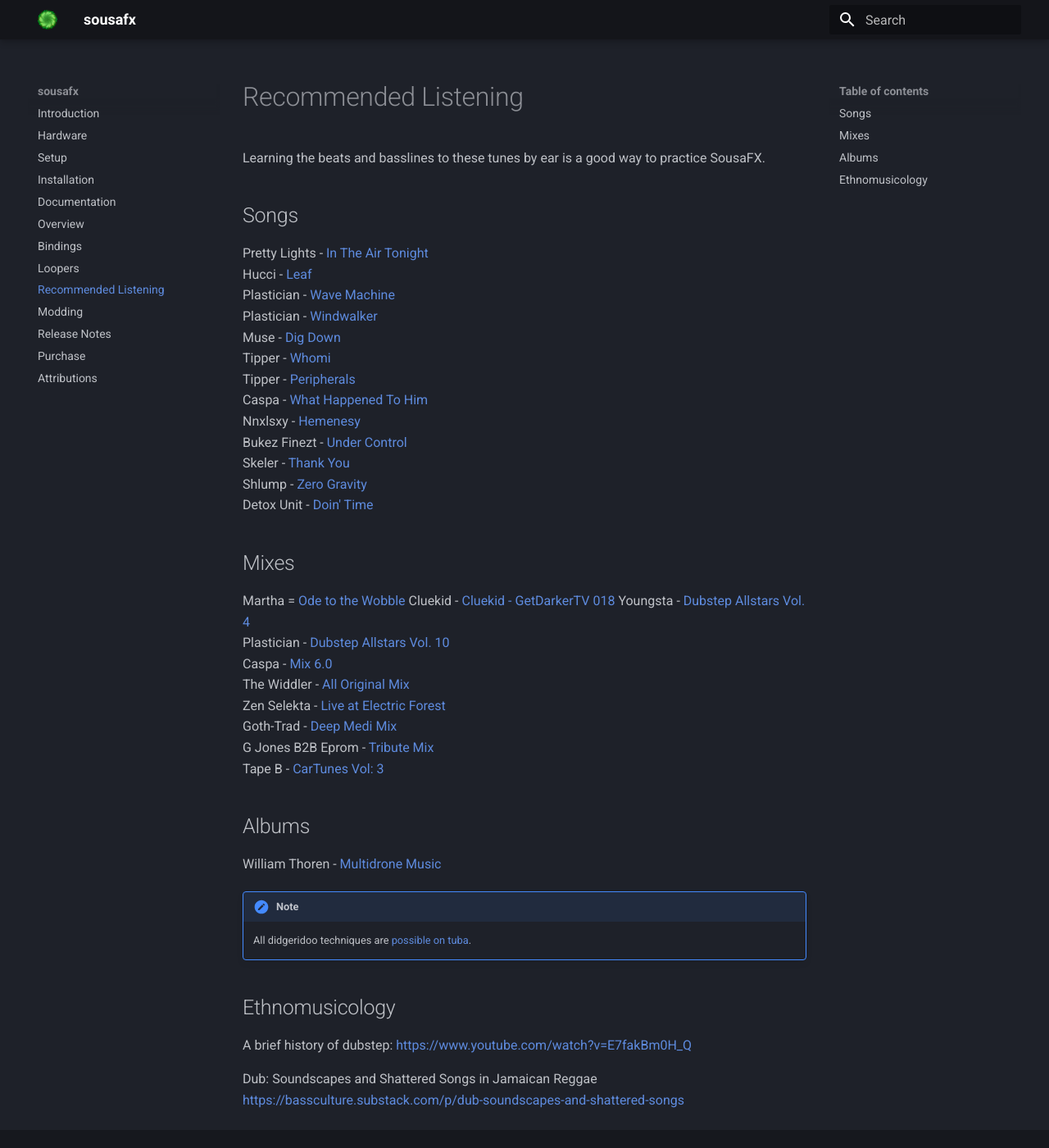
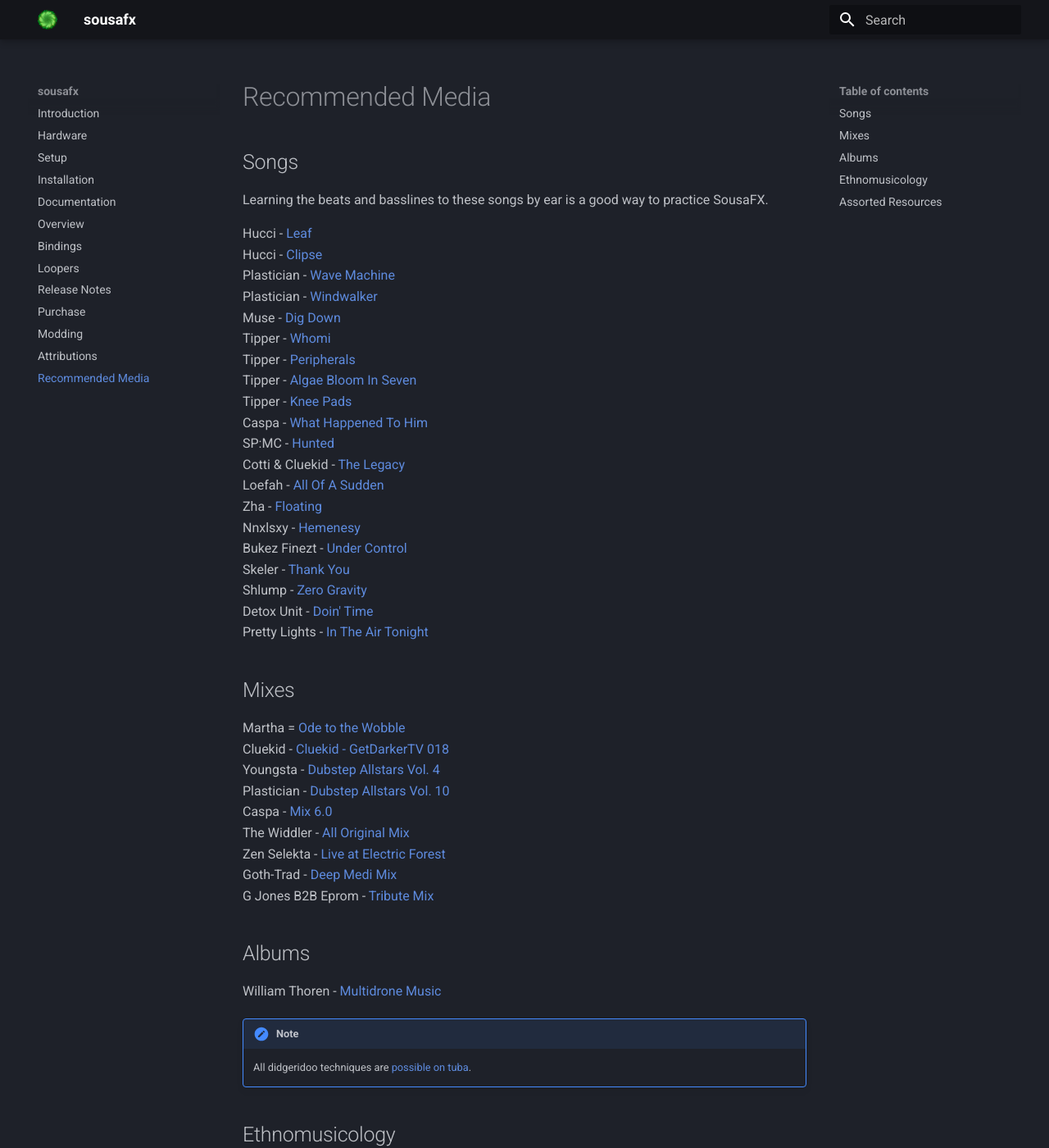
Before and after one commit to Sousastep/SousaFX-rnbo-docs, an MkDocs documentation site: the page built from docs/recommended_media.md, in a window 1280 px wide and 1400 px high. Shown: the whole window at 82% size. Built offline with MkDocs 1.6.1 and Material for MkDocs 9.7.7, drawn with Linux system fonts in a browser that asks for light colours; the version menu is left out; some of the changed text lies outside the part shown.

Commit message:
general updates on recent developments

```diff
--- a/docs/recommended_listening.md
+++ b/docs/recommended_media.md
@@ -1,31 +1,38 @@
-Recommended Listening
-=====================
-
-Learning the beats and basslines to these tunes by ear is a good way to practice SousaFX.
+Recommended Media
+=================
 
 Songs
 -----
 
-Pretty Lights - [In The Air Tonight](https://www.youtube.com/watch?v=SI2UztBXnfw&list=RDSI2UztBXnfw&start_radio=1&t=2h13m) <br>
+Learning the beats and basslines to these songs by ear is a good way to practice SousaFX.
+
 Hucci - [Leaf](https://www.youtube.com/watch?v=VMOWxO56GgI) <br>
+Hucci - [Clipse](https://www.youtube.com/watch?v=EXHvPWCJZ3Q) <br>
 Plastician - [Wave Machine](https://www.youtube.com/watch?v=FvM7PqQiihQ) <br>
 Plastician - [Windwalker](https://www.youtube.com/watch?v=LMcmBX2YvwA) <br>
 Muse - [Dig Down](https://www.youtube.com/watch?v=b4ozdiGys5g) <br>
 Tipper - [Whomi](https://www.youtube.com/watch?v=GsgCY7ReK2E) <br>
 Tipper - [Peripherals](https://www.youtube.com/watch?v=2HB3T8mw450) <br>
+Tipper - [Algae Bloom In Seven](https://www.youtube.com/watch?v=WDwK2SQ-A1Q) <br>
+Tipper - [Knee Pads](https://www.youtube.com/watch?v=1QxnRRkL414) <br>
 Caspa - [What Happened To Him](https://www.youtube.com/watch?v=Ds2SOv3ga3s) <br>
+SP:MC - [Hunted](https://www.youtube.com/watch?v=7Jd6FIQjck8) <br>
+Cotti & Cluekid - [The Legacy](https://www.youtube.com/watch?v=gpB_jWc97YY) <br>
+Loefah - [All Of A Sudden](https://youtu.be/lWNEYAdHwB4) <br>
+Zha - [Floating](https://www.youtube.com/watch?v=M4qDpH_-_aw) <br>
 Nnxlsxy - [Hemenesy](https://www.youtube.com/watch?v=7UVIvo7VPlY) <br>
 Bukez Finezt - [Under Control](https://www.youtube.com/watch?v=M-a7AXLqrH0) <br>
 Skeler - [Thank You](https://www.youtube.com/watch?v=buih7o5O0vk) <br>
 Shlump - [Zero Gravity](https://www.youtube.com/watch?v=UG3_rjW_bOA) <br>
-Detox Unit - [Doin' Time](https://soundcloud.com/detoxunit/lana-del-rey-doin-time-detox-unit-remix)
+Detox Unit - [Doin' Time](https://soundcloud.com/detoxunit/lana-del-rey-doin-time-detox-unit-remix) <br>
+Pretty Lights - [In The Air Tonight](https://www.youtube.com/watch?v=SI2UztBXnfw&list=RDSI2UztBXnfw&start_radio=1&t=2h13m)
 
 
 Mixes
 -----
 
-Martha = [Ode to the Wobble](https://soundcloud.com/martharadio/wobble)
-Cluekid - [Cluekid - GetDarkerTV 018](https://soundcloud.com/getdarker/cluekid-getdarkertv-018)
+Martha = [Ode to the Wobble](https://soundcloud.com/martharadio/wobble) <br>
+Cluekid - [Cluekid - GetDarkerTV 018](https://soundcloud.com/getdarker/cluekid-getdarkertv-018) <br>
 Youngsta - [Dubstep Allstars Vol. 4](https://www.youtube.com/watch?v=rNYOL_NbSzE) <br>
 Plastician - [Dubstep Allstars Vol. 10](https://www.youtube.com/watch?v=ljCkAx7lsgg) <br>
 Caspa - [Mix 6.0](https://soundcloud.com/caspaofficial/caspa-mix-6point0) <br>
@@ -33,7 +40,6 @@
 Zen Selekta - [Live at Electric Forest](https://soundcloud.com/zenselekta/zen-selekta-live-at-electric-forest-2024?in=zenselekta/sets/mixes) <br>
 Goth-Trad - [Deep Medi Mix](https://soundcloud.com/deep-medi-musik/goth-trad-deep-medi-mix-march-2021) <br>
 G Jones B2B Eprom - [Tribute Mix](https://soundcloud.com/kevin-la-5/g-jones-eprom-45-hour-tribute-mix) <br>
-Tape B - [CarTunes Vol: 3](https://soundcloud.com/tape-b-official/tape-b-cartunes-vol-3) <br>
 
 
 Albums
@@ -49,6 +55,16 @@
 Ethnomusicology
 ---------------
 
-A brief history of dubstep: [https://www.youtube.com/watch?v=E7fakBm0H_Q](https://www.youtube.com/watch?v=E7fakBm0H_Q)
+A brief history of dubstep: <br> &ensp; [https://www.youtube.com/watch?v=E7fakBm0H_Q](https://www.youtube.com/watch?v=E7fakBm0H_Q)
 
-Dub: Soundscapes and Shattered Songs in Jamaican Reggae [https://bassculture.substack.com/p/dub-soundscapes-and-shattered-songs](https://bassculture.substack.com/p/dub-soundscapes-and-shattered-songs)
+Dub: Soundscapes and Shattered Songs in Jamaican Reggae <br> &ensp; [https://bassculture.substack.com/p/dub-soundscapes-and-shattered-songs](https://bassculture.substack.com/p/dub-soundscapes-and-shattered-songs)
+
+
+Assorted Resources
+------------------
+
+Notes on Creativity, Production, Musicianship, and Songwriting: <br> &ensp; [https://publish.obsidian.md/arendleejessurun/Atlas/Welcome](https://publish.obsidian.md/arendleejessurun/Atlas/Welcome)
+
+My list of electrobrass resources: <br> &ensp;
+[https://edu.sousastep.quest/content/resources/links.html](https://edu.sousastep.quest/content/resources/links.html
+)
--- a/mkdocs.yml
+++ b/mkdocs.yml
@@ -9,11 +9,11 @@
   - Overview: overview.md
   - Bindings: bindings.md
   - Loopers: loopers.md
-  - Recommended Listening: recommended_listening.md
-  - Modding: modding.md
   - Release Notes: releasenotes.md
   - Purchase: purchase.md
+  - Modding: modding.md
   - Attributions: attributions.md
+  - Recommended Media: recommended_media.md
 
 theme:
   name: material
```
Also changed, not shown: docs/attributions.md (+1 -23 lines), docs/bindings.md (+48 -12 lines), docs/hardware.md (+4 -6 lines), docs/index.md (+1 -1 lines).
